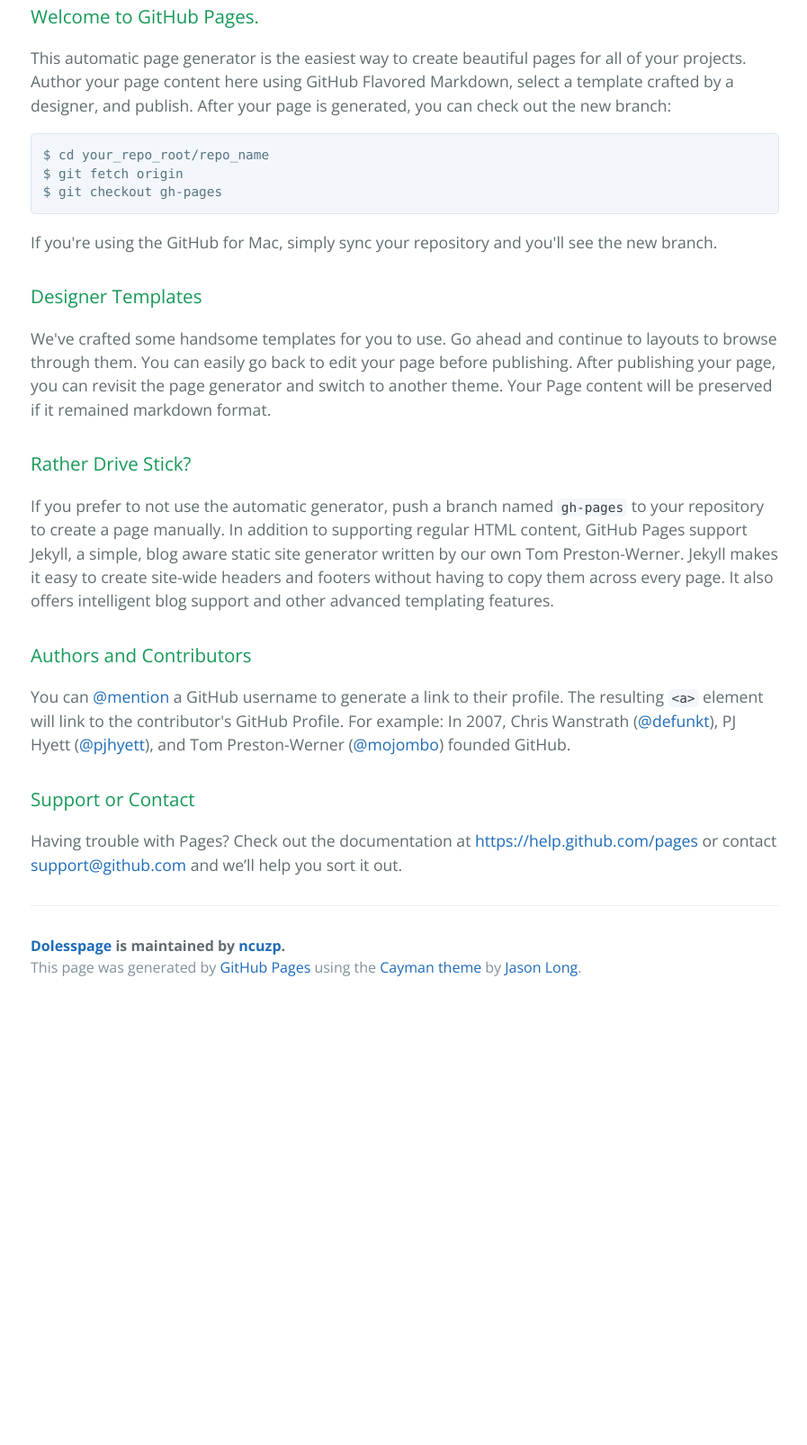
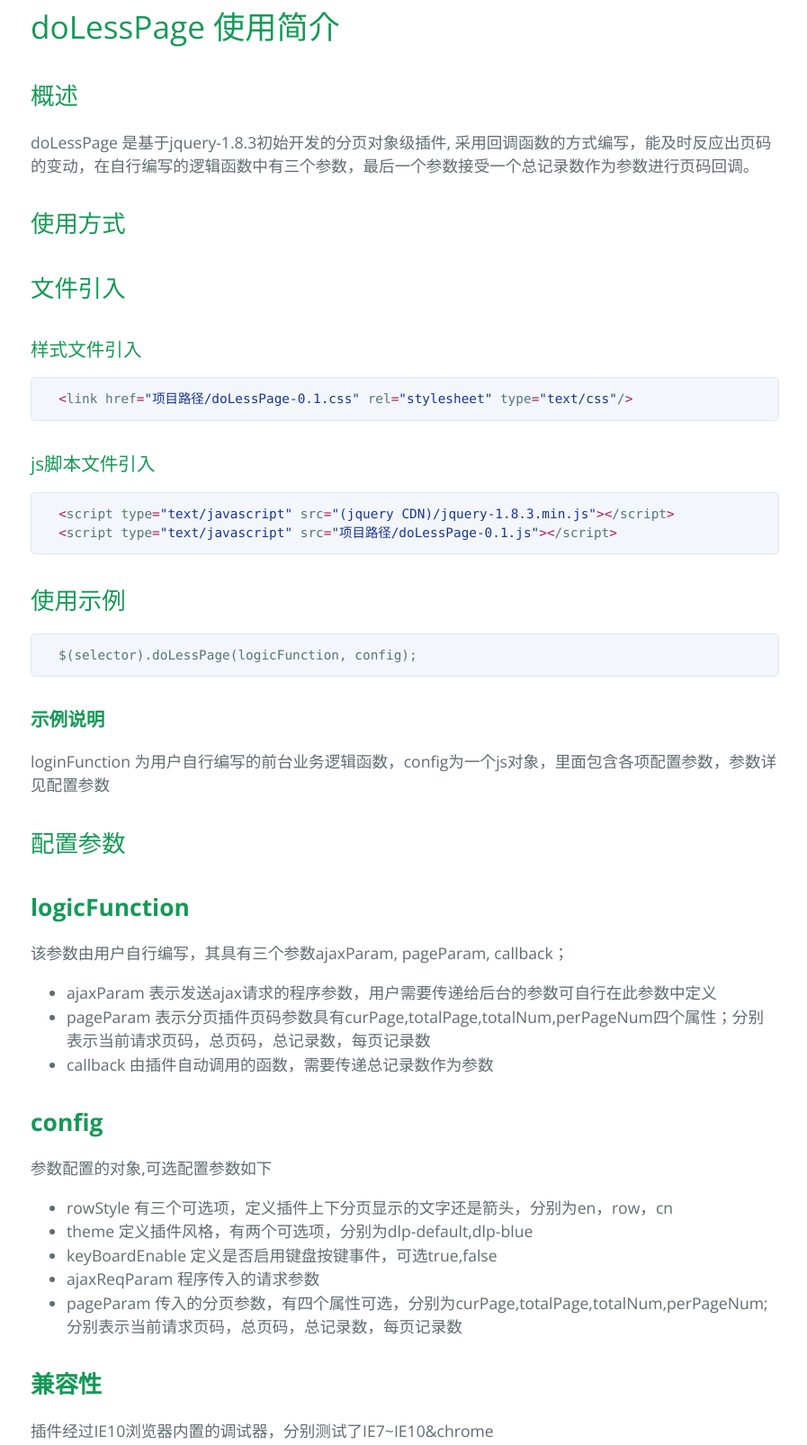
Before and after one commit to hardog/simple-pagination-lib, a plain HTML site: page index.html in a window 1280 px wide. Shown: the part 412-2018 px from the top of the page at 90% size, without its empty margins (190-1087 px from the left). Before the commit the page ends 1531 px from the top, so only its background shows below. Drawn offline with nearby package versions, Linux system fonts and the light colour scheme.

```diff
--- a/index.html
+++ b/index.html
@@ -19,37 +19,81 @@
     </section>
 
     <section class="main-content">
-      <h3>
-<a id="welcome-to-github-pages" class="anchor" href="#welcome-to-github-pages" aria-hidden="true"><span class="octicon octicon-link"></span></a>Welcome to GitHub Pages.</h3>
+      <h1>
+<a id="dolesspage-使用简介" class="anchor" href="#dolesspage-%E4%BD%BF%E7%94%A8%E7%AE%80%E4%BB%8B" aria-hidden="true"><span class="octicon octicon-link"></span></a>doLessPage 使用简介</h1>
 
-<p>This automatic page generator is the easiest way to create beautiful pages for all of your projects. Author your page content here using GitHub Flavored Markdown, select a template crafted by a designer, and publish. After your page is generated, you can check out the new branch:</p>
+<h2>
+<a id="概述" class="anchor" href="#%E6%A6%82%E8%BF%B0" aria-hidden="true"><span class="octicon octicon-link"></span></a>概述</h2>
 
-<pre><code>$ cd your_repo_root/repo_name
-$ git fetch origin
-$ git checkout gh-pages
-</code></pre>
+<p>doLessPage 是基于jquery-1.8.3初始开发的分页对象级插件, 采用回调函数的方式编写，能及时反应出页码的变动，在自行编写的逻辑函数中有三个参数，最后一个参数接受一个总记录数作为参数进行页码回调。</p>
 
-<p>If you're using the GitHub for Mac, simply sync your repository and you'll see the new branch.</p>
+<h2>
+<a id="使用方式" class="anchor" href="#%E4%BD%BF%E7%94%A8%E6%96%B9%E5%BC%8F" aria-hidden="true"><span class="octicon octicon-link"></span></a>使用方式</h2>
+
+<h2>
+<a id="文件引入" class="anchor" href="#%E6%96%87%E4%BB%B6%E5%BC%95%E5%85%A5" aria-hidden="true"><span class="octicon octicon-link"></span></a>文件引入</h2>
 
 <h3>
-<a id="designer-templates" class="anchor" href="#designer-templates" aria-hidden="true"><span class="octicon octicon-link"></span></a>Designer Templates</h3>
+<a id="样式文件引入" class="anchor" href="#%E6%A0%B7%E5%BC%8F%E6%96%87%E4%BB%B6%E5%BC%95%E5%85%A5" aria-hidden="true"><span class="octicon octicon-link"></span></a>样式文件引入</h3>
 
-<p>We've crafted some handsome templates for you to use. Go ahead and continue to layouts to browse through them. You can easily go back to edit your page before publishing. After publishing your page, you can revisit the page generator and switch to another theme. Your Page content will be preserved if it remained markdown format.</p>
+<div class="highlight highlight-javascript"><pre>  <span class="pl-k">&lt;</span>link href<span class="pl-k">=</span><span class="pl-s"><span class="pl-pds">"</span>项目路径/doLessPage-0.1.css<span class="pl-pds">"</span></span> rel<span class="pl-k">=</span><span class="pl-s"><span class="pl-pds">"</span>stylesheet<span class="pl-pds">"</span></span> type<span class="pl-k">=</span><span class="pl-s"><span class="pl-pds">"</span>text/css<span class="pl-pds">"</span></span>/<span class="pl-k">&gt;</span></pre></div>
 
 <h3>
-<a id="rather-drive-stick" class="anchor" href="#rather-drive-stick" aria-hidden="true"><span class="octicon octicon-link"></span></a>Rather Drive Stick?</h3>
+<a id="js脚本文件引入" class="anchor" href="#js%E8%84%9A%E6%9C%AC%E6%96%87%E4%BB%B6%E5%BC%95%E5%85%A5" aria-hidden="true"><span class="octicon octicon-link"></span></a>js脚本文件引入</h3>
 
-<p>If you prefer to not use the automatic generator, push a branch named <code>gh-pages</code> to your repository to create a page manually. In addition to supporting regular HTML content, GitHub Pages support Jekyll, a simple, blog aware static site generator written by our own Tom Preston-Werner. Jekyll makes it easy to create site-wide headers and footers without having to copy them across every page. It also offers intelligent blog support and other advanced templating features.</p>
+<div class="highlight highlight-javascript"><pre>  <span class="pl-k">&lt;</span>script type<span class="pl-k">=</span><span class="pl-s"><span class="pl-pds">"</span>text/javascript<span class="pl-pds">"</span></span> src<span class="pl-k">=</span><span class="pl-s"><span class="pl-pds">"</span>(jquery CDN)/jquery-1.8.3.min.js<span class="pl-pds">"</span></span><span class="pl-k">&gt;&lt;</span>/script<span class="pl-k">&gt;</span>
+  <span class="pl-k">&lt;</span>script type<span class="pl-k">=</span><span class="pl-s"><span class="pl-pds">"</span>text/javascript<span class="pl-pds">"</span></span> src<span class="pl-k">=</span><span class="pl-s"><span class="pl-pds">"</span>项目路径/doLessPage-0.1.js<span class="pl-pds">"</span></span><span class="pl-k">&gt;&lt;</span>/script<span class="pl-k">&gt;</span></pre></div>
+
+<h2>
+<a id="使用示例" class="anchor" href="#%E4%BD%BF%E7%94%A8%E7%A4%BA%E4%BE%8B" aria-hidden="true"><span class="octicon octicon-link"></span></a>使用示例</h2>
+
+<div class="highlight highlight-javascript"><pre>  $(selector).doLessPage(logicFunction, config);</pre></div>
 
 <h3>
-<a id="authors-and-contributors" class="anchor" href="#authors-and-contributors" aria-hidden="true"><span class="octicon octicon-link"></span></a>Authors and Contributors</h3>
+<a id="示例说明" class="anchor" href="#%E7%A4%BA%E4%BE%8B%E8%AF%B4%E6%98%8E" aria-hidden="true"><span class="octicon octicon-link"></span></a><strong>示例说明</strong>
+</h3>
 
-<p>You can <a href="https://github.com/blog/821" class="user-mention">@mention</a> a GitHub username to generate a link to their profile. The resulting <code>&lt;a&gt;</code> element will link to the contributor's GitHub Profile. For example: In 2007, Chris Wanstrath (<a href="https://github.com/defunkt" class="user-mention">@defunkt</a>), PJ Hyett (<a href="https://github.com/pjhyett" class="user-mention">@pjhyett</a>), and Tom Preston-Werner (<a href="https://github.com/mojombo" class="user-mention">@mojombo</a>) founded GitHub.</p>
+<p>loginFunction 为用户自行编写的前台业务逻辑函数，config为一个js对象，里面包含各项配置参数，参数详见配置参数</p>
 
-<h3>
-<a id="support-or-contact" class="anchor" href="#support-or-contact" aria-hidden="true"><span class="octicon octicon-link"></span></a>Support or Contact</h3>
+<h2>
+<a id="配置参数" class="anchor" href="#%E9%85%8D%E7%BD%AE%E5%8F%82%E6%95%B0" aria-hidden="true"><span class="octicon octicon-link"></span></a>配置参数</h2>
 
-<p>Having trouble with Pages? Check out the documentation at <a href="https://help.github.com/pages">https://help.github.com/pages</a> or contact <a href="mailto:support@github.com">support@github.com</a> and we’ll help you sort it out.</p>
+<h2>
+<a id="logicfunction" class="anchor" href="#logicfunction" aria-hidden="true"><span class="octicon octicon-link"></span></a><strong>logicFunction</strong>
+</h2>
+
+<p>该参数由用户自行编写，其具有三个参数ajaxParam, pageParam, callback；</p>
+
+<ul>
+<li>ajaxParam 表示发送ajax请求的程序参数，用户需要传递给后台的参数可自行在此参数中定义</li>
+<li>pageParam 表示分页插件页码参数具有curPage,totalPage,totalNum,perPageNum四个属性；分别表示当前请求页码，总页码，总记录数，每页记录数</li>
+<li>callback 由插件自动调用的函数，需要传递总记录数作为参数</li>
+</ul>
+
+<h2>
+<a id="config" class="anchor" href="#config" aria-hidden="true"><span class="octicon octicon-link"></span></a><strong>config</strong>
+</h2>
+
+<p>参数配置的对象,可选配置参数如下</p>
+
+<ul>
+<li>rowStyle
+有三个可选项，定义插件上下分页显示的文字还是箭头，分别为en，row，cn</li>
+<li>theme
+定义插件风格，有两个可选项，分别为dlp-default,dlp-blue</li>
+<li>keyBoardEnable
+定义是否启用键盘按键事件，可选true,false</li>
+<li>ajaxReqParam
+程序传入的请求参数</li>
+<li>pageParam
+传入的分页参数，有四个属性可选，分别为curPage,totalPage,totalNum,perPageNum;分别表示当前请求页码，总页码，总记录数，每页记录数</li>
+</ul>
+
+<h2>
+<a id="兼容性" class="anchor" href="#%E5%85%BC%E5%AE%B9%E6%80%A7" aria-hidden="true"><span class="octicon octicon-link"></span></a><strong>兼容性</strong>
+</h2>
+
+<p>插件经过IE10浏览器内置的调试器，分别测试了IE7~IE10&amp;chrome</p>
 
       <footer class="site-footer">
         <span class="site-footer-owner"><a href="https://github.com/ncuzp/doLessPage">Dolesspage</a> is maintained by <a href="https://github.com/ncuzp">ncuzp</a>.</span>
```
Also changed, not shown: params.json (+1 -1 lines).
